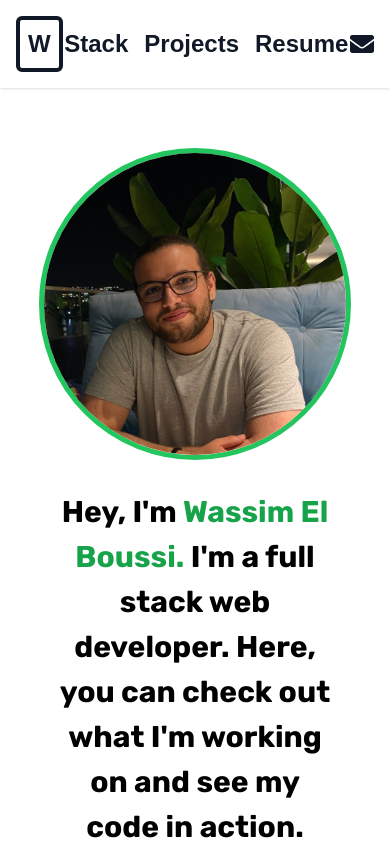
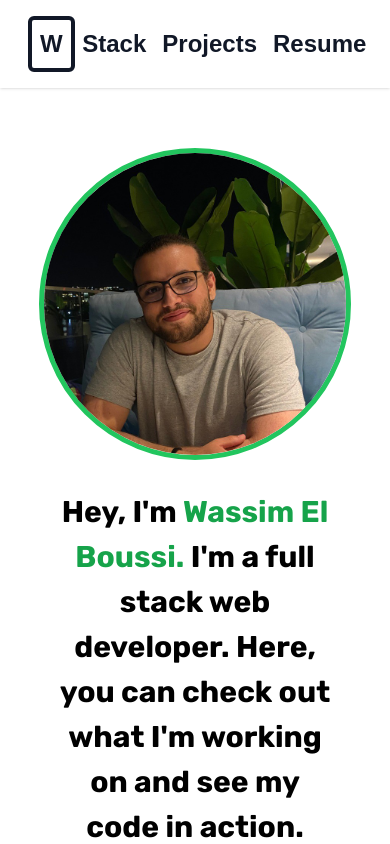
Before and after one commit to wassimelboussi/portfolio, a React (Vite) app: page / in a window 390 px wide. Shown: the top 844 px of the page. Built offline with nearby package versions, Linux system fonts and the light colour scheme.

Commit message:
remove faenvelope from navbar

```diff
--- a/src/components/navbar/NavBar.jsx
+++ b/src/components/navbar/NavBar.jsx
@@ -51,7 +51,7 @@ const NavBar = () => {
               <span className="hidden md:inline-block lg:inline-block animate__animated animate__fadeInDown rounded-md border-4 border-gray-900 text-gray-900 select-none p-2 text-2xl rxl:text-3xl font-extrabold cursor-pointer">
                 wassim.elboussi
               </span>
-              <span className="md:hidden lg:hidden inline-block animate__animated animate__fadeInDown rounded-md border-4 border-gray-900 text-gray-900 select-none p-2 text-2xl rxl:text-3xl font-extrabold cursor-pointer">
+              <span className="ml-3 md:ml-0 lg:ml-0 md:hidden lg:hidden inline-block animate__animated animate__fadeInDown rounded-md border-4 border-gray-900 text-gray-900 select-none p-2 text-2xl rxl:text-3xl font-extrabold cursor-pointer">
                 W
               </span>
             </Link>
@@ -108,7 +108,7 @@ const NavBar = () => {
           hashSpy={true}
           offset={50}
           duration={500}>
-            <span className='md:hidden lg:hidden text-2xl'>
+            <span className='hidden md:hidden lg:hidden text-2xl'>
               <FaEnvelope />
             </span>
             </Link>
```
